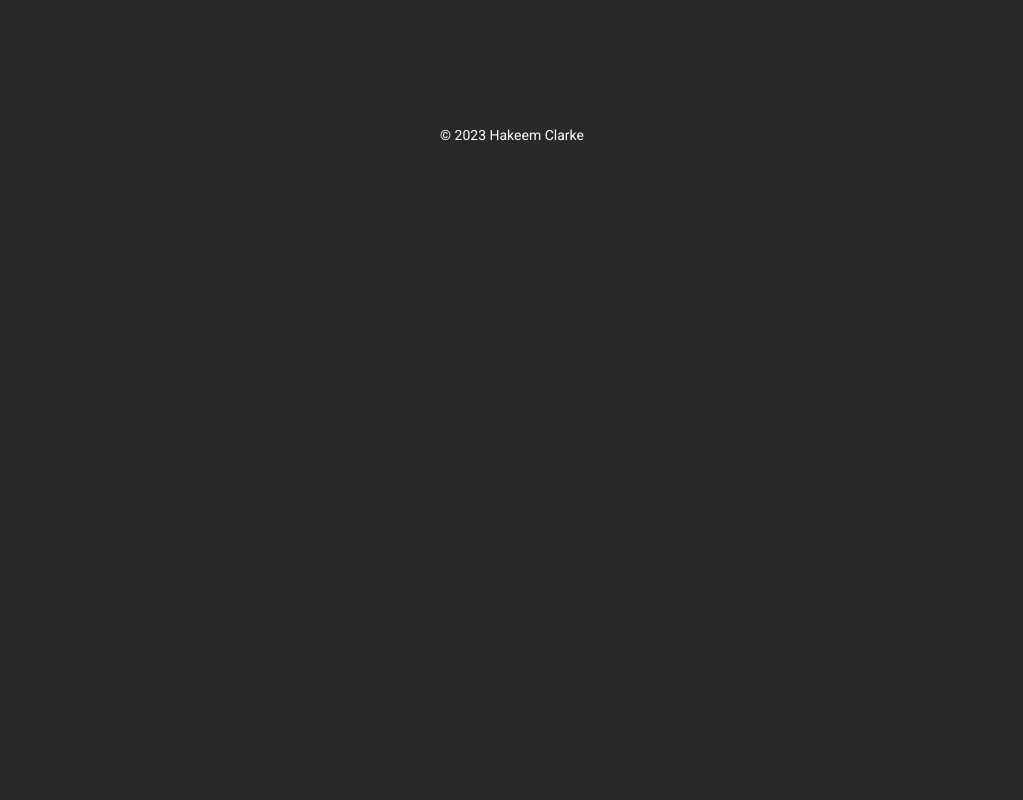
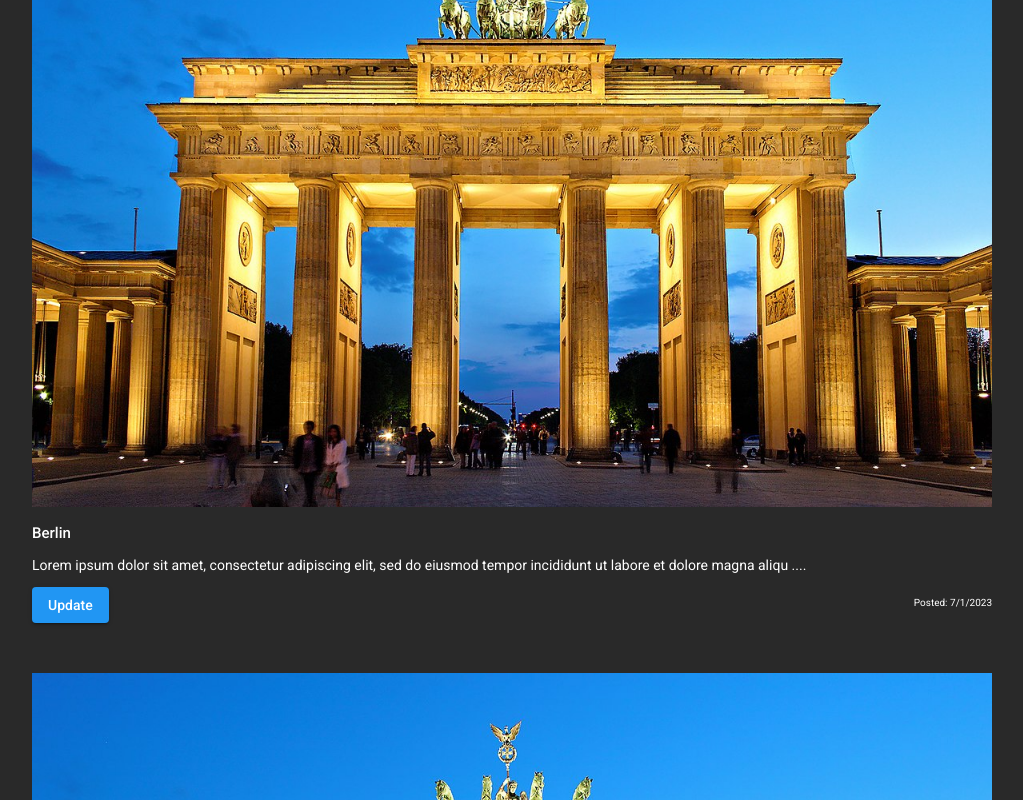
Before and after one commit to hakeem-jc/blog-ta, a React (Create React App) app: page / in a window 1280 px wide. Shown: the part 600-1400 px from the top of the page, without its empty margins (128-1151 px from the left). Before the commit the page ends 800 px from the top, so only its background shows below. Built offline with nearby package versions, Linux system fonts and the light colour scheme.

Commit message:
Create PostSummary component

```diff
--- a/src/app/App.css
+++ b/src/app/App.css
@@ -9,4 +9,5 @@
 .app__footer {
     text-align: center;
     font-size: 14px;
+    padding-bottom: 1rem;
 }
--- a/src/components/PostContainer/PostContainer.css
+++ b/src/components/PostContainer/PostContainer.css
@@ -4,4 +4,13 @@
     align-items: center;
     padding-top: 4rem;
     flex-direction: column;
+    gap: 5rem;
 }
+
+.post-container__list {
+    display: flex;
+    align-items: center;
+    gap: 5rem;
+    flex-direction: column;
+    margin-bottom: 5rem;
+}
--- a/src/components/PostContainer/PostContainer.tsx
+++ b/src/components/PostContainer/PostContainer.tsx
@@ -1,11 +1,17 @@
 import { FC } from "react";
 import './PostContainer.css';
 import PostCarousel from "../PostCarousel/PostCarousel";
+import PostSummary from "../PostSummary/PostSummary";
 
 const PostContainer:FC = () => {
     return (
         <section className="post-container">
            <PostCarousel/>
+
+           <div className="post-container__list">
+                <PostSummary />
+                <PostSummary />
+           </div>
         </section>
     );
 }
--- /dev/null
+++ b/src/components/PostSummary/PostSummary.css
@@ -0,0 +1,20 @@
+.post-summary {
+    width: 80%;
+}
+
+.post-summary__image {
+    width: 100%;
+}
+
+.post-summary__title {
+    font-size: 1.5rem;
+}
+
+.post-summary__text {
+    font-size: 1.4rem;
+}
+
+.post-summary__footer {
+    display: flex;
+    justify-content: space-between;
+}
--- /dev/null
+++ b/src/components/PostSummary/PostSummary.tsx
@@ -0,0 +1,39 @@
+import { FC } from "react";
+import './PostSummary.css';
+import temp from '../../images/temp.jpg';
+import fallback from '../../images/fallback.png';
+import Button from "../Button/Button";
+
+const PostSummary:FC = () => {
+    let setDefaultImage = (ev: any) => {
+        ev.target.src = fallback;
+    };
+
+    return (
+        <div className="post-summary">
+            <img
+                src={temp}
+                className="post-summary__image"
+                onError={setDefaultImage}
+                alt="Brief view of a post"
+            />
+            <h3 className="post-summary__title">Berlin</h3>
+            <p className="post-summary__text">Lorem ipsum dolor sit amet, consectetur adipiscing
+            elit, sed do eiusmod tempor incididunt ut labore et
+            dolore magna aliqu ....</p>
+
+            <div className="post-summary__footer">
+                <Button
+                    text={"Update"}
+                    type={"button"}
+                    shape="square"
+                />
+
+                <p className="post-summary__date">Posted: 7/1/2023</p>
+            </div>
+
+        </div>
+    );
+}
+
+export default PostSummary;
--- a/src/index.css
+++ b/src/index.css
@@ -20,10 +20,10 @@ body {
   background-color: #292929;
 }
 
-h1, h2, p {
+h1, h2, h3, p {
   color: white;
 }
 
-h1, h2 {
+h1, h2, h3 {
   font-weight: 500;
 }
```
